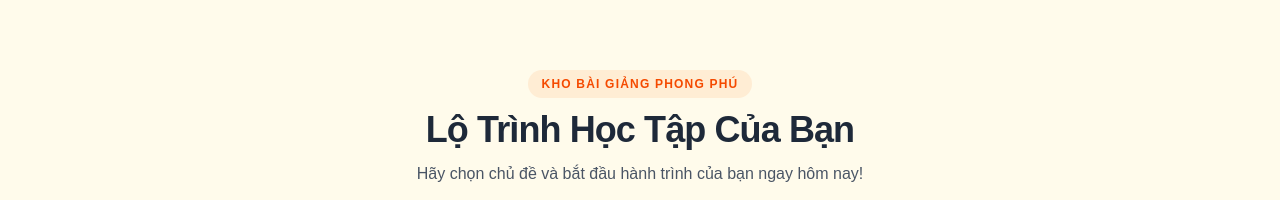
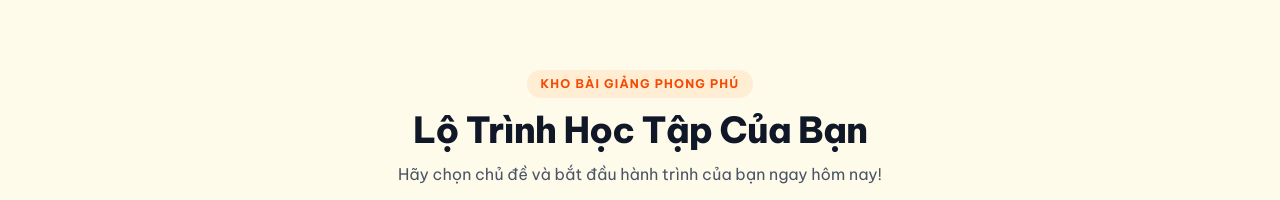
Before and after one commit to vuduc0002/Handy-web, a Next.js app: page / in a window 1280 px wide. Shown: the part 975-1175 px from the top of the page. Built offline with nearby package versions, Linux system fonts and the light colour scheme; no server answers; the database is empty.

Commit message:
fix(typography): resolve vietnamese font fallback with Be Vietnam Pro full subsets and optimized weights

```diff
--- a/app/components/TopicsGrid.tsx
+++ b/app/components/TopicsGrid.tsx
@@ -252,7 +252,7 @@ CREATE POLICY "Cho phép đọc vocabularies" ON public.vocabularies FOR SELECT
 
                     {/* Tiêu đề — tự do rớt dòng tự nhiên, không bị cắt ngắn */}
                     <div className="flex-1 min-w-0">
-                      <h3 className="font-extrabold text-gray-800 text-base sm:text-lg leading-snug break-words whitespace-normal">
+                      <h3 className="font-bold text-gray-900 text-base sm:text-lg leading-snug break-words whitespace-normal">
                         {topic.title}
                       </h3>
                     </div>
@@ -306,7 +306,7 @@ CREATE POLICY "Cho phép đọc vocabularies" ON public.vocabularies FOR SELECT
                     {emoji}
                   </div>
                   <div className="flex-1 min-w-0">
-                    <h3 className="font-extrabold text-gray-800 text-base sm:text-lg leading-snug break-words whitespace-normal">
+                    <h3 className="font-bold text-gray-900 text-base sm:text-lg leading-snug break-words whitespace-normal">
                       {topic.title}
                     </h3>
                   </div>
--- a/app/globals.css
+++ b/app/globals.css
@@ -6,12 +6,16 @@
   color: #1f2937 !important;
 }
 
+@theme {
+  --font-sans: var(--font-be-vietnam-pro), "Be Vietnam Pro", system-ui, -apple-system, BlinkMacSystemFont, "Segoe UI", Roboto, sans-serif;
+}
+
 body {
   min-height: 100vh;
   margin: 0;
   background-color: #fffbeb !important;
   color: #1f2937 !important;
-  font-family: Arial, Helvetica, sans-serif;
+  font-family: var(--font-be-vietnam-pro), "Be Vietnam Pro", system-ui, -apple-system, BlinkMacSystemFont, "Segoe UI", Roboto, sans-serif;
 }
 
 /* ============================================================
--- a/app/layout.tsx
+++ b/app/layout.tsx
@@ -6,8 +6,9 @@ import Footer from "@/app/components/Footer";
 
 const beVietnamPro = Be_Vietnam_Pro({
   weight: ["400", "500", "600", "700", "800", "900"],
-  subsets: ["latin", "vietnamese"],
+  subsets: ["vietnamese", "latin"],
   variable: "--font-be-vietnam-pro",
+  display: "swap",
 });
 
 export const metadata: Metadata = {
@@ -32,11 +33,11 @@ export default function RootLayout({
   return (
     <html
       lang="vi"
-      className={`${beVietnamPro.variable} font-sans h-full`}
+      className={`${beVietnamPro.variable} ${beVietnamPro.className} font-sans h-full`}
       style={{ backgroundColor: "#fffbeb", colorScheme: "light" }}
     >
       <body
-        className="min-h-full flex flex-col bg-amber-50 text-gray-800"
+        className={`${beVietnamPro.className} ${beVietnamPro.variable} font-sans min-h-full flex flex-col bg-amber-50 text-gray-800`}
         style={{ backgroundColor: "#fffbeb", colorScheme: "light" }}
       >
         <Header />
--- a/app/page.tsx
+++ b/app/page.tsx
@@ -36,10 +36,10 @@ export default function HomePage() {
         className="pt-8 md:pt-16 pb-8 md:pb-12 scroll-mt-20"
       >
         <div className="text-center mb-10 md:mb-12">
-          <span className="text-xs font-black text-orange-600 uppercase tracking-widest bg-orange-100 px-3.5 py-1.5 rounded-full inline-block mb-3">
+          <span className="text-xs font-bold text-orange-600 uppercase tracking-widest bg-orange-100 px-3.5 py-1.5 rounded-full inline-block mb-3">
             Kho Bài Giảng Phong Phú
           </span>
-          <h2 className="text-2xl sm:text-4xl font-black text-gray-800 tracking-tight mb-3">
+          <h2 className="text-2xl sm:text-4xl font-extrabold text-gray-900 tracking-tight mb-3">
             Lộ Trình Học Tập Của Bạn
           </h2>
           <p className="text-sm sm:text-base text-gray-600 max-w-xl mx-auto">
--- a/app/quiz/page.tsx
+++ b/app/quiz/page.tsx
@@ -58,7 +58,7 @@ export default async function QuizSelectionPage() {
                 )}
               </div>
 
-              <h3 className="font-black text-gray-800 text-base sm:text-lg group-hover:text-orange-600 transition-colors break-words whitespace-normal leading-snug mb-1.5">
+              <h3 className="font-bold text-gray-900 text-base sm:text-lg group-hover:text-orange-600 transition-colors break-words whitespace-normal leading-snug mb-1.5">
                 {t.title}
               </h3>
               {t.description && (
--- a/app/topics/page.tsx
+++ b/app/topics/page.tsx
@@ -22,7 +22,7 @@ export default function TopicsPage() {
           <span>Kho Bài Giảng Ngôn Ngữ Ký Hiệu</span>
         </div>
 
-        <h1 className="text-3xl sm:text-4xl font-black text-gray-800 tracking-tight mb-3">
+        <h1 className="text-3xl sm:text-4xl font-extrabold text-gray-900 tracking-tight mb-3">
           Danh Sách Chủ Đề Bài Học
         </h1>
 
```
